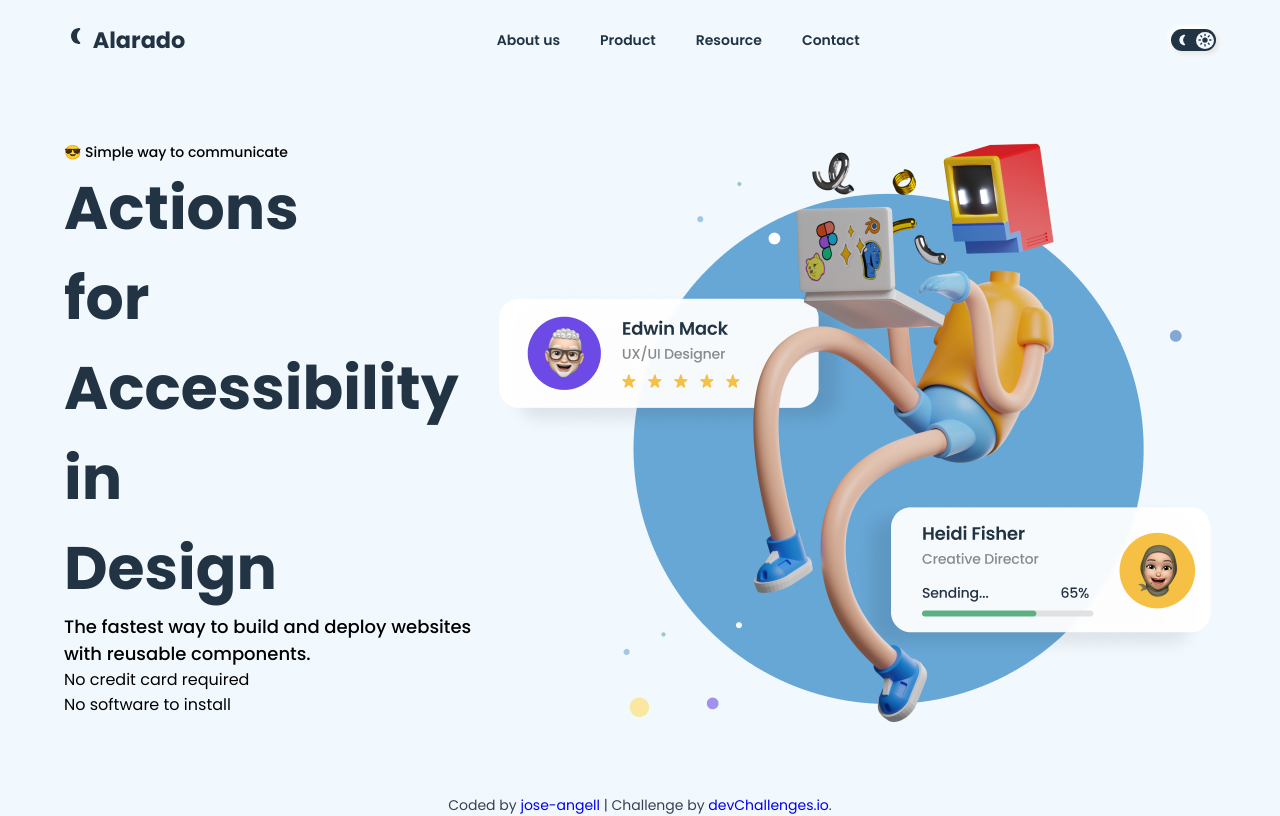
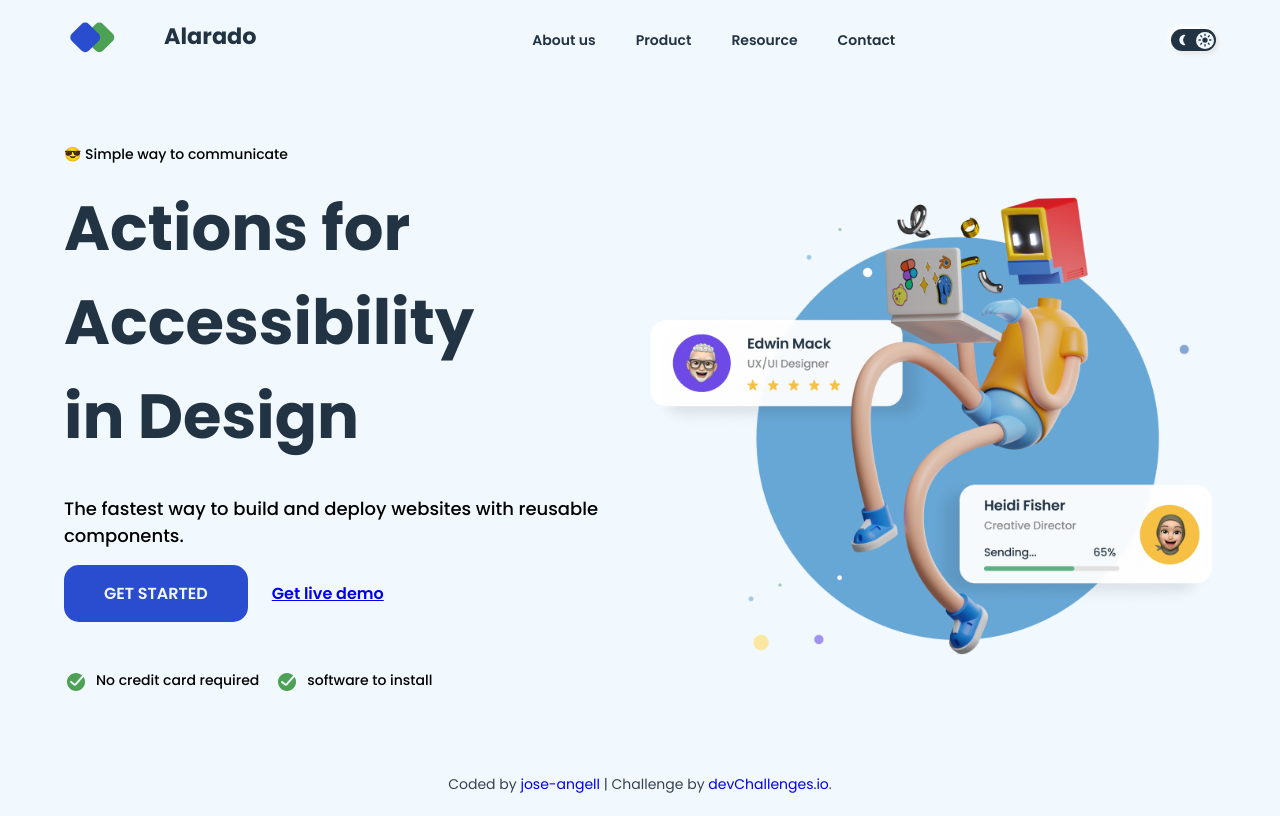
Before and after one commit to jose-angell/Simple-Homepage, a plain HTML site: page index.html in a window 1280 px wide. Drawn offline with Linux system fonts and the light colour scheme.

Commit message:
ajustes del contenido

```diff
--- a/index.html
+++ b/index.html
@@ -20,7 +20,17 @@
   </head>
   <body class="light">
     <section class="menu">
-      <div class="title-menu"><img src="resources/Moon_fill.svg"> Alarado</div>
+      <div class="title-menu">
+        <svg class="icon-title" width="100" height="100" xmlns="http://www.w3.org/2000/svg">
+          <g style="z-index: 1; position: relative;">
+            <rect x="55" y="5" width="24" height="24" fill="#4CA154" rx="5" ry="5" transform="rotate(45)" />
+          </g>
+          <g  style="z-index: 2; position: relative;">
+            <rect x="45" y="15" width="24" height="24" fill="#2A4DD0" rx="5" ry="5" transform="rotate(45)" />
+          </g>
+            Sorry, your browser does not support inline SVG.
+        </svg>
+        <span class="text-title">Alarado</span></div>
       <div class="list-items-menu">
         <div class="item-menu">About us</div>
         <div class="item-menu">Product</div>
@@ -41,9 +51,17 @@
         <div class="first-text">😎 Simple way to communicate</div>
         <div class="main-text">Actions for Accessibility in Design</div>
         <div class="second-text">The fastest way to build and deploy websites with reusable components.</div>
-        <div>
-          <div>No credit card required</div>
-          <div>No software to install</div>
+        <div class="buttons-list">
+          <div class="button-get">
+            <button>GET STARTED</button>
+          </div>
+          <div class="button-link">
+            <a href="#">Get live demo</a>
+          </div>
+        </div>
+        <div class="last-text">
+          <div class="item"><img src="resources/Done_ring_round_fill.svg" alt="Done ring"> <p>No credit card required</p></div>
+          <div class="item"><img src="resources/Done_ring_round_fill.svg" alt="Done ring"> <p>software to install</p></div>
         </div>
       </div>
       <div class="image"><img src="resources/hero-image-simple-homepage.png" alt=""></div>
--- a/style.css
+++ b/style.css
@@ -117,6 +117,15 @@ text-decoration: none;
     font-size: 1.4rem;
     font-weight: 700;
     color: #223344;
+    display: flex;
+    justify-content: center;
+    align-items: center;
+}
+.icon-title {
+    margin-top: -1.5rem;
+}
+.text-title {
+    margin-top: -.5rem;
 }
 .list-items-menu {
     display: flex;
@@ -125,32 +134,76 @@ text-decoration: none;
     font-weight: 600;
     color:#223344;
 }
-.data {
-    width: 40%;
-}
 .info {
     width: auto;
     height: auto;
-    padding: 1rem 4rem;
+    padding: 4rem 4rem;
     display: flex;
     justify-content: center;
-    align-items: center;
+    align-items: self-start;
+
+}
+.data {
+    width: 50%;
+    display: flex;
+    flex-direction: column;
+    gap: 1rem;
+    justify-content: start;
 }
 .first-text {
     font-size: .875rem;
     font-weight: 500;
-
 }
 .main-text {
-    font-size: 3.75rem;
+    font-size: 3.9rem;
     font-weight: 700;
     color: #223344;
-    width: 58%;
+    width: 61%;
+    margin-bottom: 1rem;
 }
 .second-text{
     font-size: 1.125rem;
     font-weight: 500;
 }
+.buttons-list {
+    display: flex;
+    gap: 1.5rem;
+    font-size: 1rem;
+    font-weight: 600;
+    align-items: center;
+    margin-bottom: 2rem;
+}
+.button-get button {
+    font-size: 1rem;
+    font-weight: 600;
+    width: 100%;
+    background: #2A4DD0;
+    border: 0px;
+    border-radius: 15px;
+    color: #F2F9FE;
+    padding: 1rem 2.5rem;
+    cursor: pointer;
+}
+.last-text {
+    display: flex;
+    gap: 1rem;
+    font-size: .875rem;
+    font-weight: 500;
+}
+.last-text .item {
+    display: flex;
+    gap: .5rem;
+}
+
+
+.image {
+    width: 50%;
+}
+.image img {
+    width: 100%;
+    padding-top: 1rem;
+}
+
 
 .dark .title-menu,
 .dark .list-items-menu,
```
